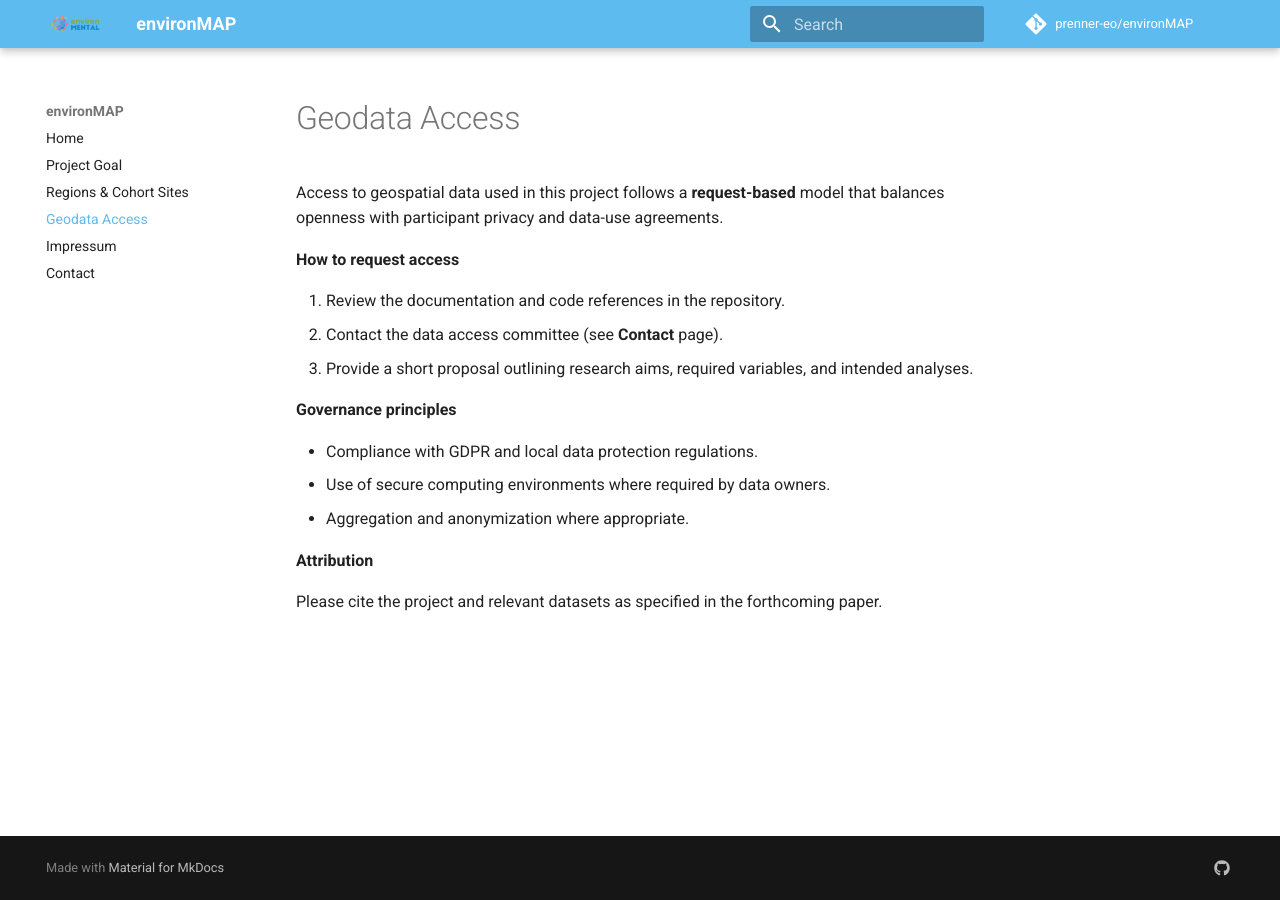
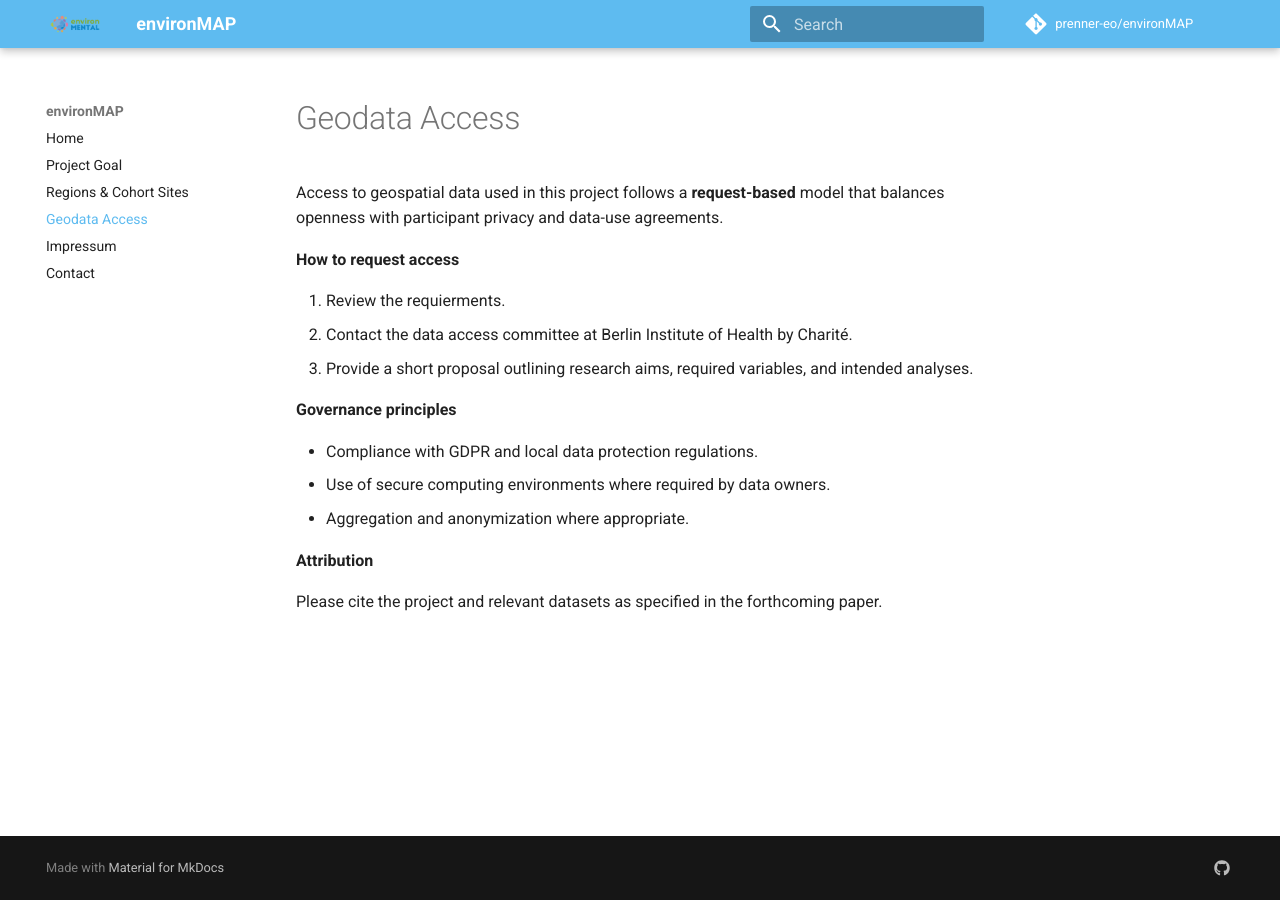
Before and after one commit to prenner-eo/environMAP, an MkDocs documentation site: the page built from docs/geodata-access.md, in a window 1280 px wide. Built offline with MkDocs 1.6.1 and Material for MkDocs 9.7.7, drawn with Linux system fonts in a browser that asks for light colours; comment, search, counter and statistics services are not loaded.

Commit message:
Update access request instructions in documentation

```diff
--- a/docs/geodata-access.md
+++ b/docs/geodata-access.md
@@ -7,8 +7,8 @@ Access to geospatial data used in this project follows a **request-based** model
 **How to request access**
 
 
-1. Review the documentation and code references in the repository.
-2. Contact the data access committee (see **Contact** page).
+1. Review the requierments.
+2. Contact the data access committee at Berlin Institute of Health by Charité.
 3. Provide a short proposal outlining research aims, required variables, and intended analyses.
 
 
```
